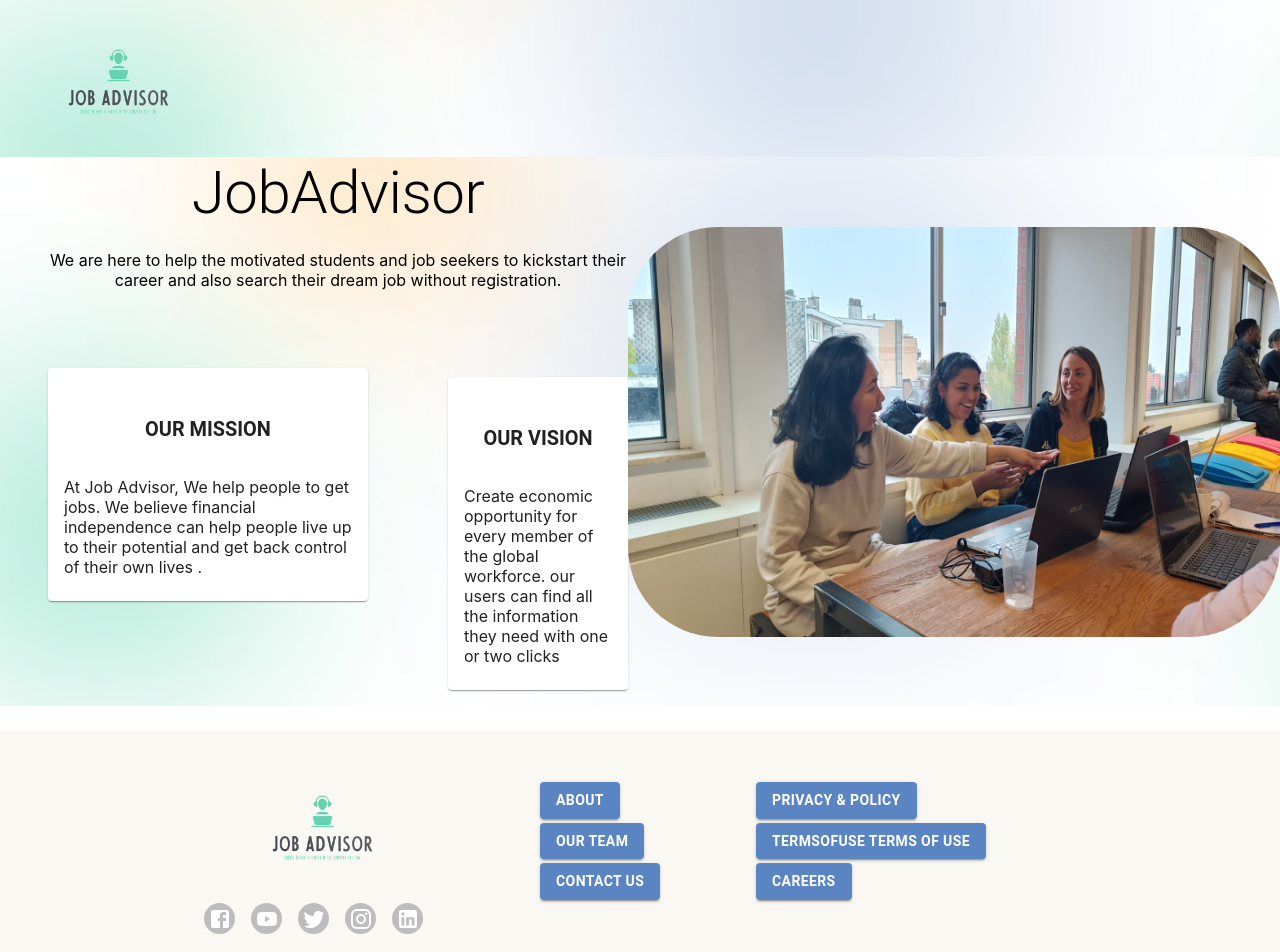
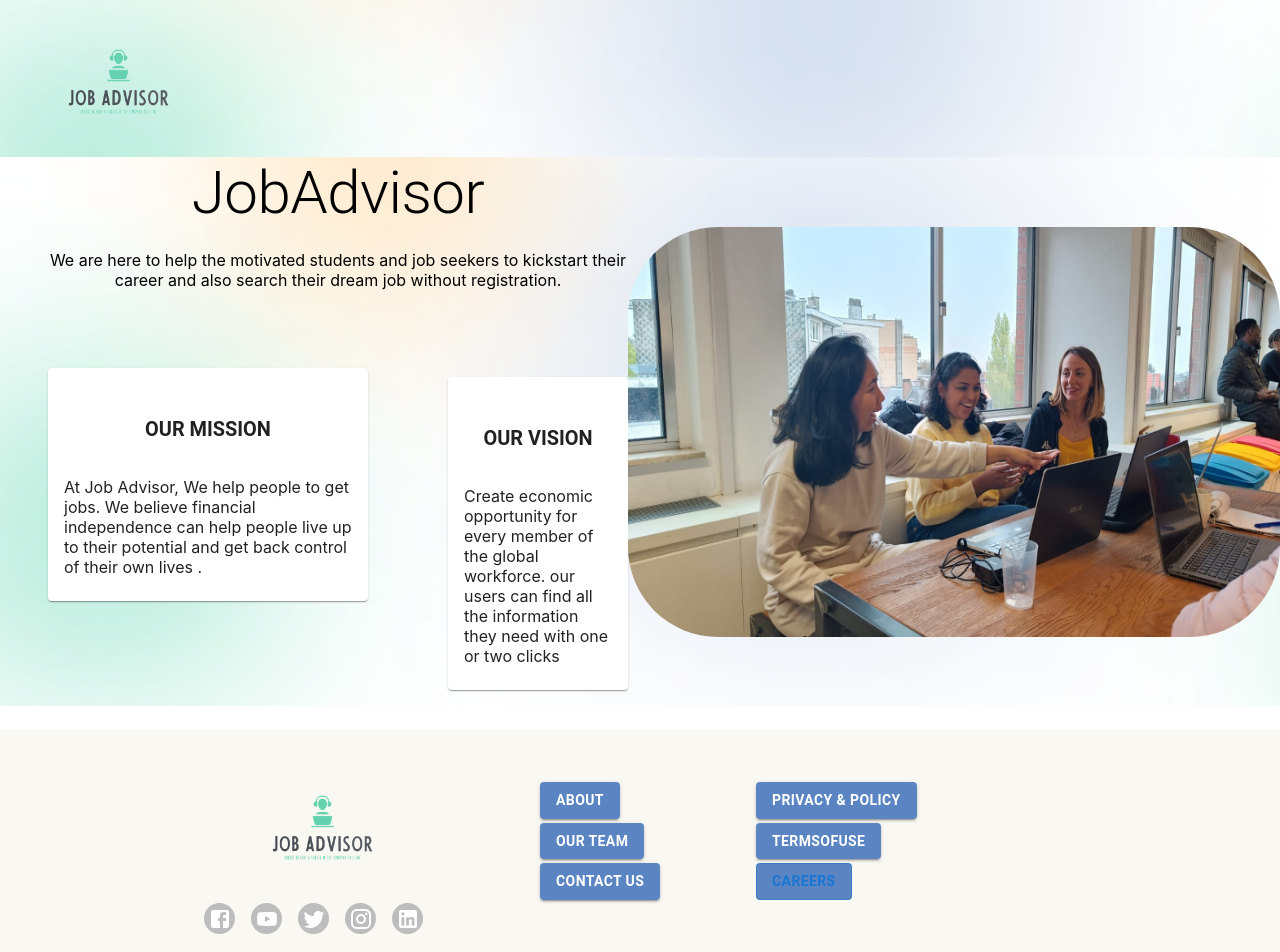
Before and after one commit to Job-Advisor-project/FrontEnd, a React (Create React App) app in the folder react/: page /aboutUs in a window 1280 px wide. Shown: the top 952 px of the page. Built offline with nearby package versions, Linux system fonts and the light colour scheme.

Commit message:
link corrected

```diff
--- a/react/src/App.js
+++ b/react/src/App.js
@@ -38,7 +38,7 @@ export default function App() {
           />
           <Route path="/aboutUs" element={<AboutUs />} />
           <Route path="/team" element={<Team />} />
-          <Route path="/contact" element={<ContactUs />} />
+          <Route path="/contactUs" element={<ContactUs />} />
           <Route path="/privacy" element={<Privacy />} />
           <Route path="/termsofUse" element={<TermsofUse />} />
           <Route path="/careersPage" element={<CareersPage />} />
--- a/react/src/components/Footer.jsx
+++ b/react/src/components/Footer.jsx
@@ -10,7 +10,6 @@ import YouTubeIcon from "@mui/icons-material/YouTube";
 import Avatar from "@mui/material/Avatar";
 import { Stack } from "@mui/system";
 import { useNavigate } from "react-router-dom";
-import { Link } from "@mui/material";
 
 export default function Footer() {
   const navigate = useNavigate();
@@ -194,10 +193,10 @@ export default function Footer() {
                     }}
                     variant="contained"
                     onClick={() => {
-                      navigate("/");
+                      navigate("/TermsofUse");
                     }}
                   >
-                    TermsofUse Terms of use
+                    TermsofUse
                   </Button>
                 </Typography>
               </ListItemText>
@@ -220,9 +219,9 @@ export default function Footer() {
                       fontWeight: "600",
                       display: { xs: "none", sm: "block" },
                     }}
-                    variant="contained"
+                    variant="outlined"
                     onClick={() => {
-                      navigate("/ContactUs");
+                      navigate("/CareersPage");
                     }}
                   >
                     Careers
```
